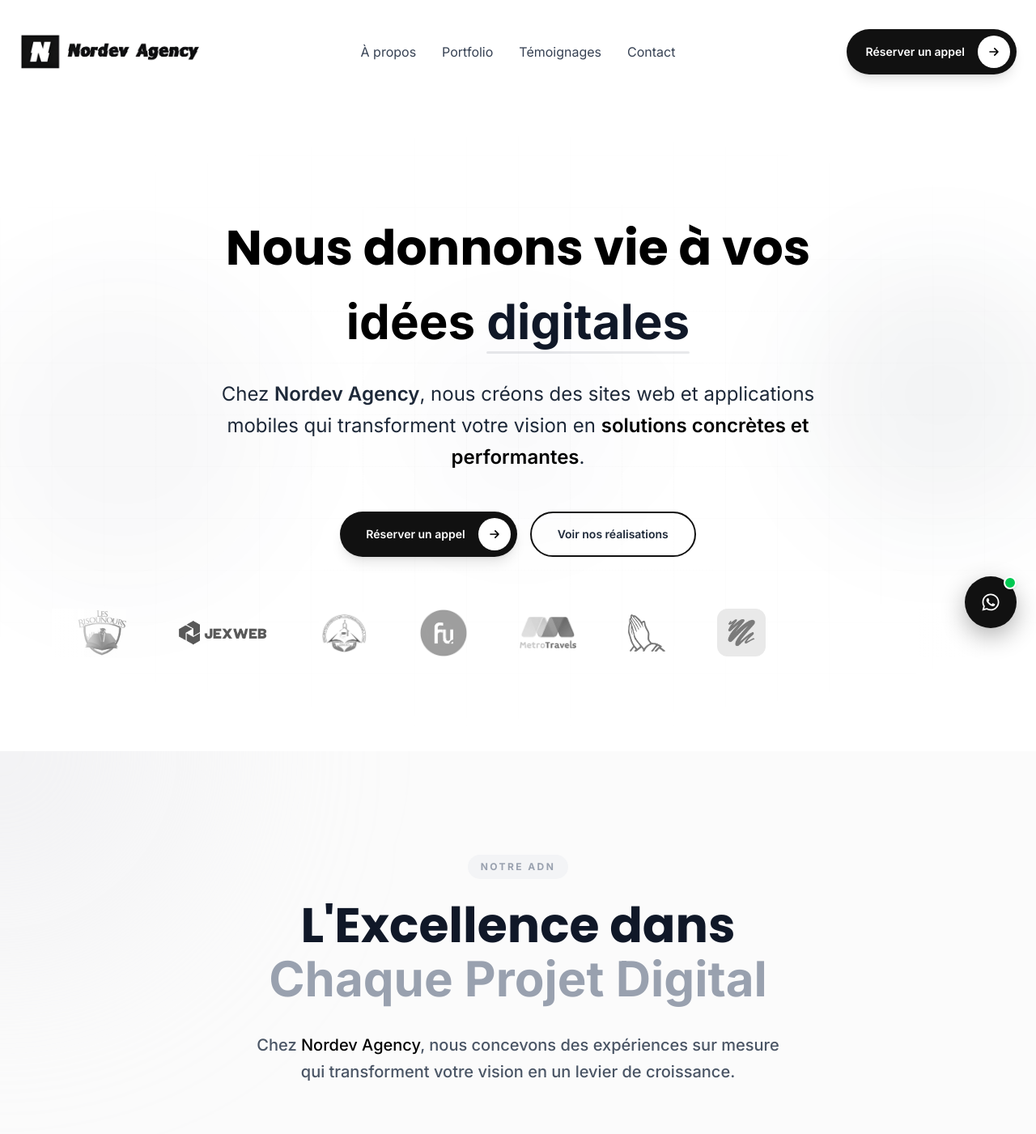
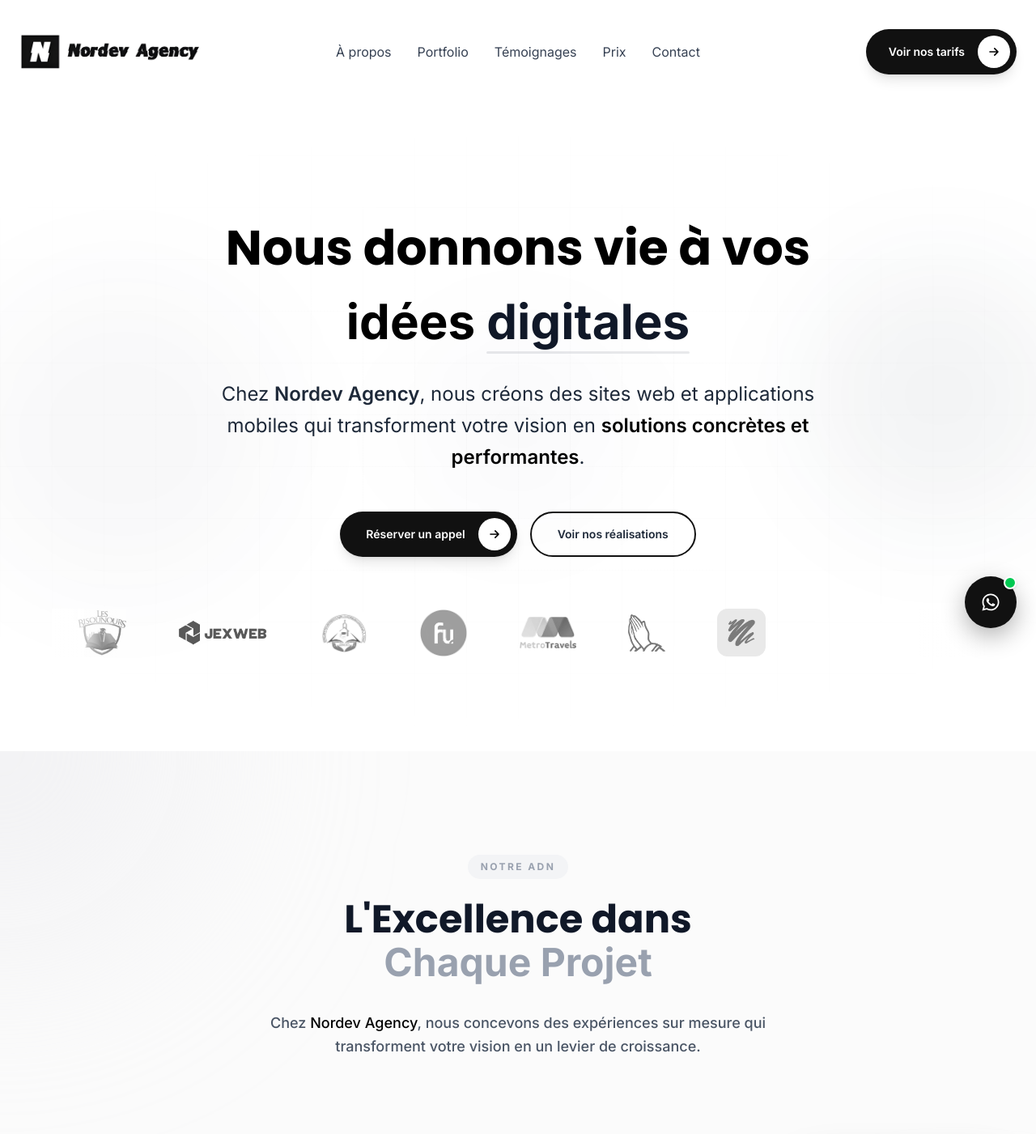
Before and after one commit to freddymk313/nordevagency, a Next.js app: page / in a window 1280 px wide. Shown: the top 1401 px of the page at 81% size. Built offline with nearby package versions, Linux system fonts and the light colour scheme.

Commit message:
ok link linked

```diff
--- a/app/page.tsx
+++ b/app/page.tsx
@@ -6,6 +6,7 @@ import Testimonials from "@/components/Testimonials"
 import FinalCTA from "@/components/FinalCTA"
 import Footer from "@/components/Footer"
 import { WhatsappBtn } from "@/components/WhatsappBtn"
+import Pricing from "@/components/Pricing"
 
 export default function Home() {
   return (
@@ -16,6 +17,7 @@ export default function Home() {
       <Portfolio />
       <Testimonials />
       <FinalCTA />
+      <Pricing />
       {/* <Footer /> */}
       <WhatsappBtn />
     </>
--- a/components/About.tsx
+++ b/components/About.tsx
@@ -3,7 +3,7 @@ import Image from "next/image";
 
 const About = () => {
   return (
-    <section id="apropos" className="py-20 md:py-32 bg-[#FBFBFB] relative overflow-hidden">
+    <section id="about" className="py-20 md:py-32 bg-[#FBFBFB] relative overflow-hidden">
       {/* Background Decoratif Sophistiqué */}
       <div className="absolute top-0 left-0 w-[500px] h-[500px] bg-gray-200/40 rounded-full blur-[120px] -translate-x-1/2 -translate-y-1/2" />
       <div className="absolute bottom-0 right-0 w-[400px] h-[400px] bg-gray-100/60 rounded-full blur-[100px] translate-x-1/4 translate-y-1/4" />
@@ -16,11 +16,11 @@ const About = () => {
             <span className="inline-block px-4 py-1.5 mb-6 text-[12px] font-bold tracking-[0.2em] text-gray-400 uppercase bg-gray-100 rounded-full">
               Notre ADN
             </span>
-            <h2 className="text-3xl md:text-5xl lg:text-6xl font-bold text-gray-900 mb-8 leading-[1.1]">
+            <h2 className="text-3xl md:text-5xl *lg:text-6xl font-bold text-gray-900 mb-8 leading-[1.1]">
               L'Excellence dans <br />
-              <span className="text-gray-400">Chaque Projet Digital</span>
+              <span className="text-gray-400">Chaque Projet</span>
             </h2>
-            <p className="text-lg md:text-xl text-gray-600 max-w-2xl mx-auto leading-relaxed font-medium">
+            <p className="text-lg *md:text-xl text-gray-600 max-w-2xl mx-auto leading-relaxed font-medium">
               Chez <span className="text-black">Nordev Agency</span>, nous concevons des expériences sur mesure qui transforment votre vision en un levier de croissance.
             </p>
           </div>
--- a/components/FinalCTA.tsx
+++ b/components/FinalCTA.tsx
@@ -19,13 +19,13 @@ const FinalCTA = () => {
           </div>
 
           {/* Titre principal */}
-          <h2 className="text-4xl md:text-6xl font-bold text-gray-900 mb-8 leading-[1.1] tracking-tight">
+          <h2 className="text-4xl md:text-5xl font-bold text-gray-900 mb-8 leading-[1.1] tracking-tight">
             Prêt à donner vie <br />
             <span className="text-gray-400">à votre vision ?</span>
           </h2>
 
           {/* Description */}
-          <p className="text-lg md:text-xl text-gray-600 mb-12 max-w-2xl mx-auto leading-relaxed">
+          <p className="text-lg *md:text-xl text-gray-600 mb-12 max-w-2xl mx-auto leading-relaxed">
             Créons ensemble quelque chose d'<span className="text-black font-semibold">extraordinaire</span> qui propulsera votre business vers de nouveaux sommets.
           </p>
 
@@ -33,8 +33,8 @@ const FinalCTA = () => {
           <div className="flex justify-center mb-20">
             <button className="bg-[#111111] text-sm text-white pl-8 pr-2 py-2 rounded-full hover:bg-black transition-all duration-300 font-bold shadow-[0_20px_40px_rgba(0,0,0,0.15)] hover:shadow-[0_20px_40px_rgba(0,0,0,0.3)] transform hover:-translate-y-1 flex items-center gap-6 group">
               <div className="flex items-center gap-3">
-                <Calendar className="w-4 h-4 text-gray-500" />
-                <span>Réserver un appel découverte</span>
+                <Calendar className="w-4 h-4 text-white" />
+                <span>Réserver un appel </span>
               </div>
               <span className="bg-white w-12 h-12 rounded-full flex items-center justify-center text-black group-hover:bg-gray-100 transition-colors">
                 <ArrowRight className="w-5 h-5 group-hover:translate-x-0.5 transition-transform" />
@@ -46,9 +46,9 @@ const FinalCTA = () => {
           <div className="grid grid-cols-1 sm:grid-cols-2 gap-4 max-w-2xl mx-auto">
             <a
               href="mailto:nordevagency@gmail.com"
-              className="group flex items-center gap-4 p-4 rounded-2xl border border-gray-100 bg-white/50 backdrop-blur-sm hover:border-black transition-all duration-300"
+              className="group flex items-center gap-4 p-4 rounded-2xl border border-gray-100* bg-white/50 backdrop-blur-sm border-black transition-all duration-300"
             >
-              <div className="w-10 h-10 rounded-xl bg-gray-50 flex items-center justify-center group-hover:bg-black group-hover:text-white transition-colors">
+              <div className="w-10 h-10 rounded-xl bg-gray-50* flex items-center justify-center bg-black text-white transition-colors">
                 <Mail className="w-5 h-5" />
               </div>
               <div className="text-left">
@@ -59,9 +59,9 @@ const FinalCTA = () => {
 
             <a
               href="tel:+243900611443"
-              className="group flex items-center gap-4 p-4 rounded-2xl border border-gray-100 bg-white/50 backdrop-blur-sm hover:border-black transition-all duration-300"
+              className="group flex items-center gap-4 p-4 rounded-2xl border border-gray-100* bg-white/50 backdrop-blur-sm border-black transition-all duration-300"
             >
-              <div className="w-10 h-10 rounded-xl bg-gray-50 flex items-center justify-center group-hover:bg-black group-hover:text-white transition-colors">
+              <div className="w-10 h-10 rounded-xl bg-gray-50* flex items-center justify-center bg-black text-white transition-colors">
                 <Phone className="w-5 h-5" />
               </div>
               <div className="text-left">
--- a/components/Header.tsx
+++ b/components/Header.tsx
@@ -57,9 +57,10 @@ export default function Header() {
             </div>
 
             <div className="hidden lg:block">
-              <Link href="#contact">
-                <button className="bg-[#111111] text-sm text-white pl-6 pr-2 py-2 rounded-full hover:bg-black transition-all duration-300 font-semibold shadow-lg hover:shadow-xl transform hover:-translate-y-1 flex items-center gap-4 group">
-                  Réserver un appel
+              <Link href="#pricing">
+                <button className="bg-[#111111] text-sm text-white pl-7 pr-2 py-2 rounded-full hover:bg-black transition-all duration-300 font-semibold shadow-lg hover:shadow-xl transform hover:-translate-y-1 flex items-center gap-4 group">
+                  {/* Réserver un appel */}
+                  Voir nos tarifs
                   {/* Le cercle autour de la flèche */}
                   <span className="bg-white w-10 h-10 rounded-full flex items-center justify-center text-black group-hover:bg-gray-200 transition-colors">
                     <svg
--- a/components/Portfolio.tsx
+++ b/components/Portfolio.tsx
@@ -87,7 +87,7 @@ const Portfolio = () => {
         </div>
 
         {/* Filtres Stylisés */}
-        <div className="flex justify-center gap-3 mb-12 md:mb-16">
+        <div className="flex justify-center gap-3 mb-10 *md:mb-16">
           {categories.map((category) => (
             <button
               key={category}
@@ -187,7 +187,7 @@ const Portfolio = () => {
               </button>
               <button
                 onClick={nextProject}
-                className="w-12 h-12 rounded-full border border-gray-100 flex items-center justify-center hover:bg-black hover:text-white transition-all duration-300 shadow-sm"
+                className="w-12 h-12 rounded-full border border-[#111111] flex items-center justify-center hover:bg-black hover:text-white transition-all duration-300 shadow-sm"
               >
                 <ChevronRight className="w-6 h-6" />
               </button>
--- a/components/Pricing.tsx
+++ b/components/Pricing.tsx
@@ -55,7 +55,7 @@ const plans = [
 
 const Pricing = () => {
   return (
-    <section className="relative py-20 md:py-32 bg-[#FBFBFB] overflow-hidden" id="prix">
+    <section className="relative py-20 md:py-32 bg-[#FBFBFB] overflow-hidden" id="pricing">
       {/* Background Decoratif */}
       <div className="absolute top-0 left-1/2 -translate-x-1/2 w-full h-full bg-[radial-gradient(#e5e7eb_1px,transparent_1px)] [background-size:16px_16px] [mask-image:radial-gradient(ellipse_50%_50%_at_50%_50%,#000_70%,transparent_100%)] opacity-40 -z-10" />
 
--- a/constants/index.ts
+++ b/constants/index.ts
@@ -1,7 +1,8 @@
 export const links = [
-    { name: "À propos", href: "#apropos" },
+    { name: "À propos", href: "#about" },
 //   { name: "Services", href: "#services" },
-  { name: "Portfolio", href: "portfolio" },
+  { name: "Portfolio", href: "#portfolio" },
   { name: "Témoignages", href: "#temoignages" },
+  { name: "Prix", href: "#pricing" },
   { name: "Contact", href: "#contact" },
 ];
```
Also changed, not shown: components/Hero.tsx (+22 -7 lines).
